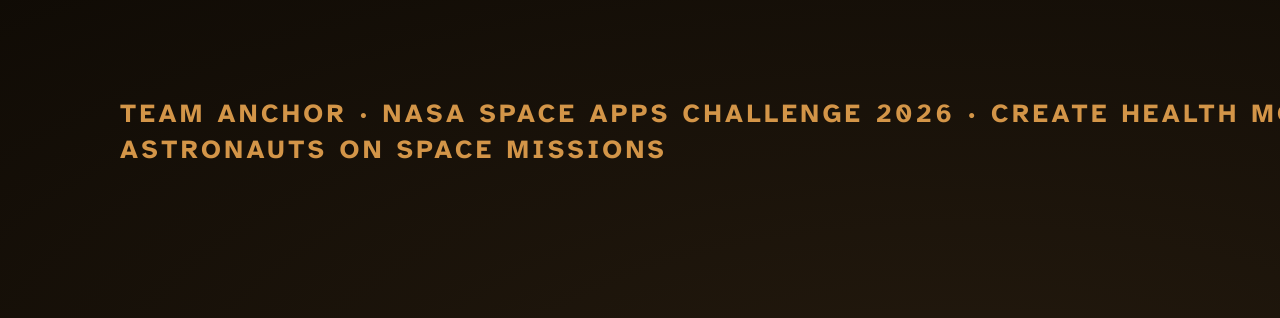
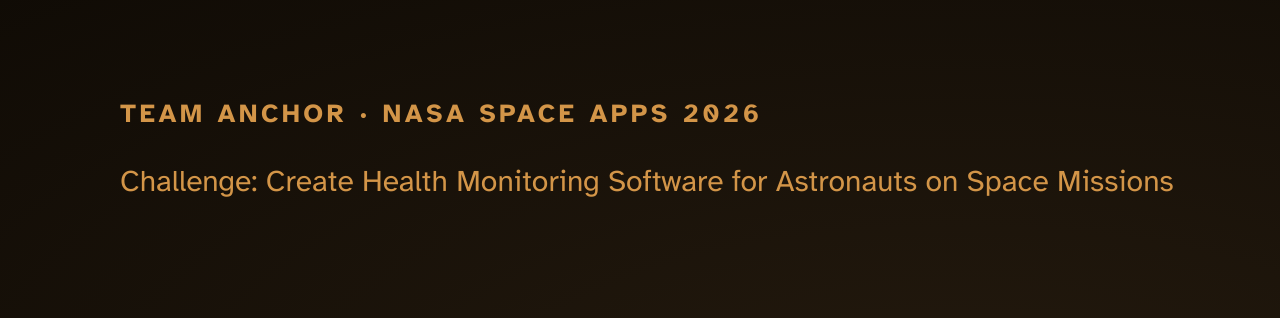
Before and after one commit to AGCpr/nasa-space-apps-2026-anchor, a plain HTML site: page demo/deck.html in a window 1280 px wide. Shown: the top 318 px of the page. Drawn offline with Linux system fonts and the light colour scheme.

Commit message:
Deck: short eyebrow, challenge name in sentence case; eleven ADRs
Co-Authored-By: Claude Opus 5.5 <noreply@anthropic.com>

```diff
--- a/demo/deck.html
+++ b/demo/deck.html
@@ -45,7 +45,8 @@
 
 <!-- 1 Title -->
 <section class="slide">
-  <p class="eyebrow">Team ANCHOR · NASA Space Apps Challenge 2026 · Create Health Monitoring Software for Astronauts on Space Missions</p>
+  <p class="eyebrow">Team ANCHOR · NASA Space Apps 2026</p>
+  <p class="muted" style="margin-top:-8px">Challenge: Create Health Monitoring Software for Astronauts on Space Missions</p>
   <div class="grid g2" style="align-items:center; flex:1">
     <div style="display:flex; flex-direction:column; gap:30px">
       <h1>ANCHOR</h1>
@@ -112,7 +113,7 @@
       <li>Safety kernel in Rust plus an independent TypeScript version, compared on every value</li>
       <li>About 70 automated tests, Python reference oracles, a machine audit of every sentence the astronaut can read</li></ul></div>
   </div>
-  <div class="foot"><span>Design decisions argued with alternatives in ten ADRs (docs/adr)</span><span>4 / 7</span></div>
+  <div class="foot"><span>Design decisions argued with alternatives in eleven ADRs (docs/adr)</span><span>4 / 7</span></div>
 </section>
 
 <!-- 5 NASA -->
```
Also changed, not shown: 1 other file.
